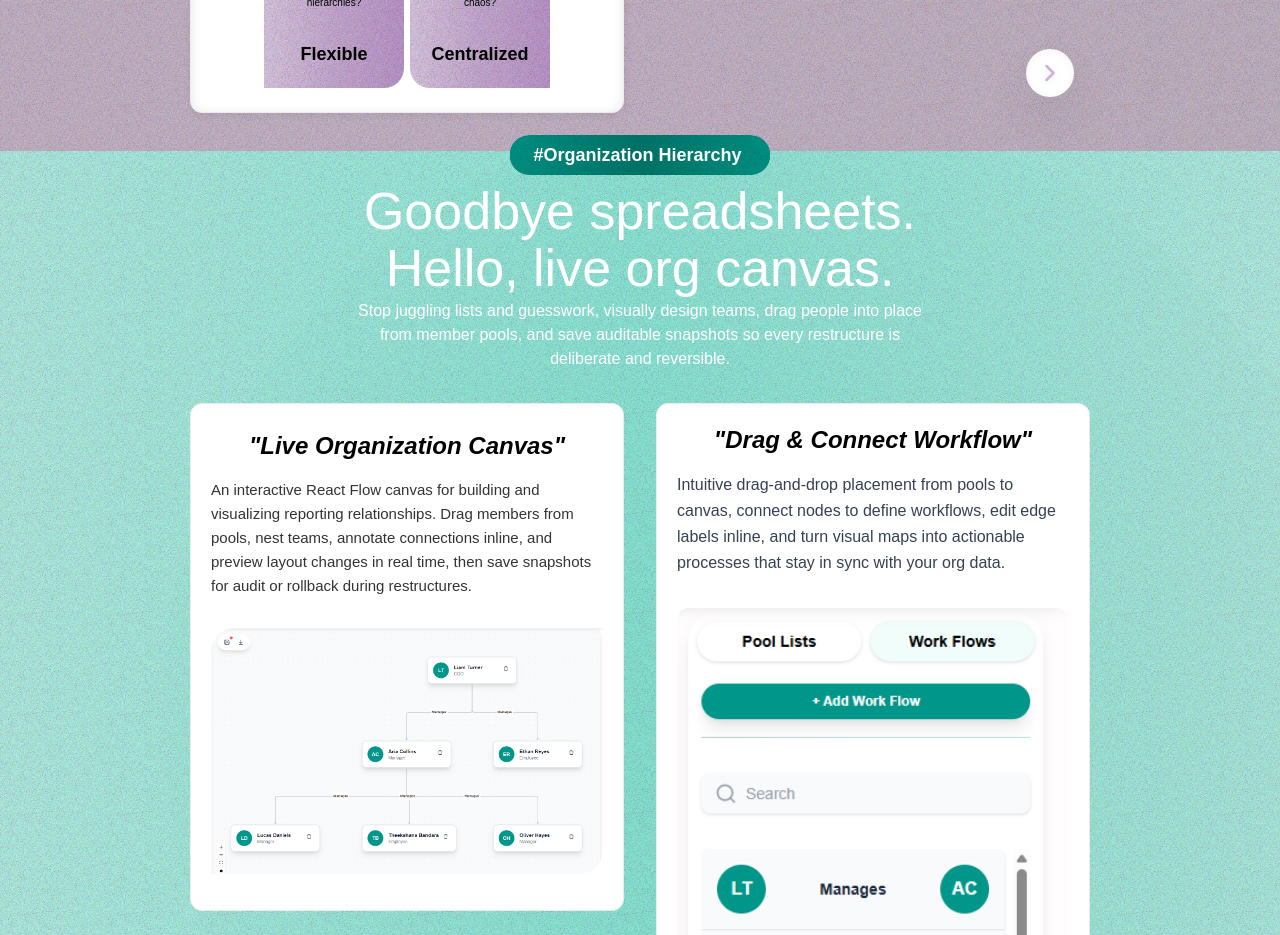
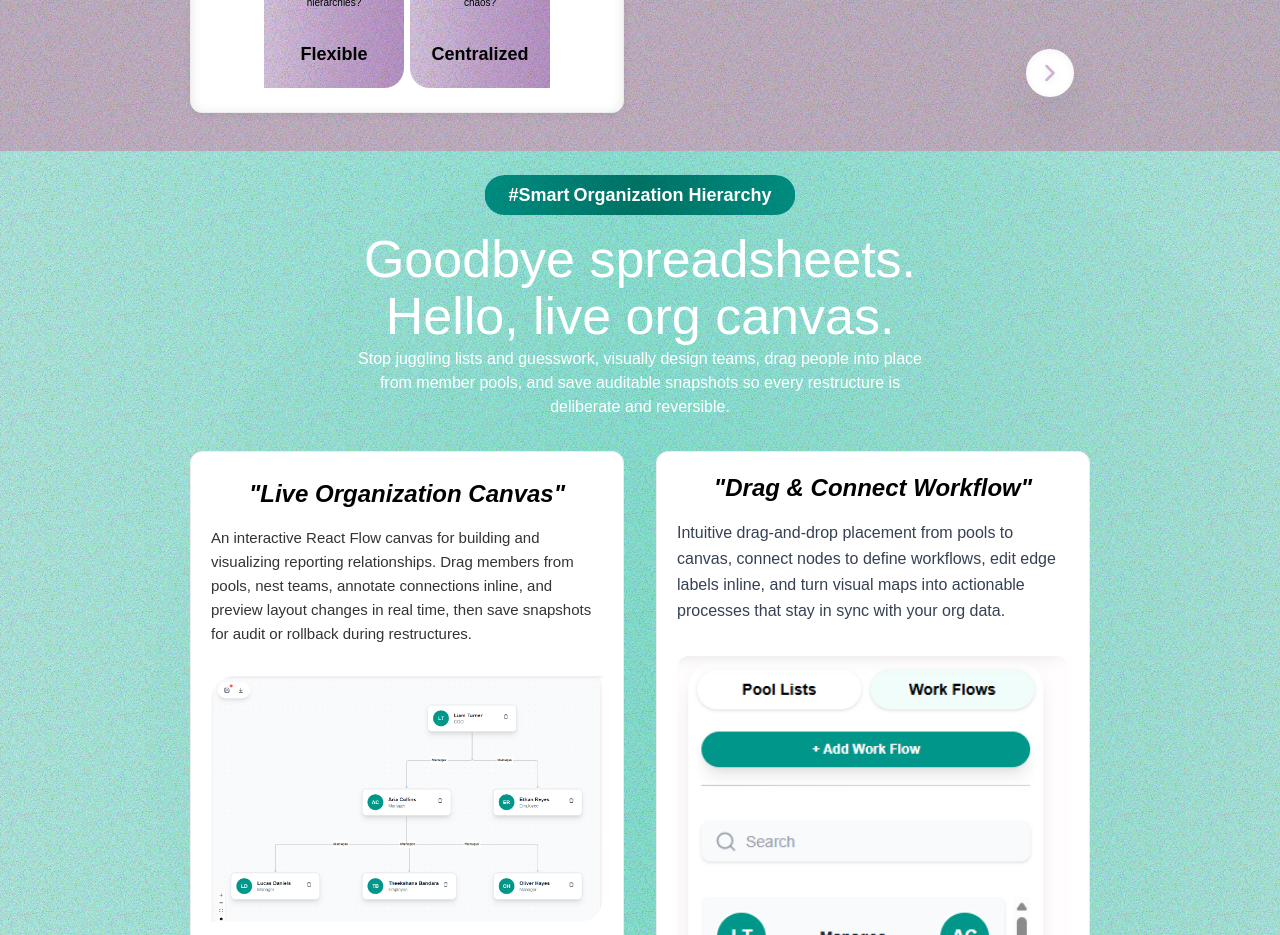
Before and after one commit to Tekly-Solutions/TalentNestLandingPage, a Next.js app in the folder Frontend/: page / in a window 1280 px wide. Shown: the part 5800-6735 px from the top of the page. Built offline with nearby package versions, Linux system fonts and the light colour scheme.

Commit message:
fix: adjust HeadButton position and update text styling in Feature3 component

```diff
--- a/Frontend/src/app/pages/Features/Feature3.tsx
+++ b/Frontend/src/app/pages/Features/Feature3.tsx
@@ -37,7 +37,7 @@ const Feature3: React.FC = () => {
         style={{
           position: "absolute",
           left: "50%",
-          top: "-16px",
+          top: "24px",
           transform: "translate(-50%, 0)",
           zIndex: 20,
           background: "white",
@@ -47,7 +47,11 @@ const Feature3: React.FC = () => {
         }}
       >
         <HeadButtonGreen>
-          <span style={{ color: "#fff" }}>#Organization Hierarchy&nbsp;</span>
+          <span style={{ color: "#fff", fontWeight: 600 }}>#Smart</span>
+          <span style={{ color: "#fff", marginLeft: 4 }}>
+            {" "}
+            Organization Hierarchy
+          </span>
         </HeadButtonGreen>
       </div>
       <div
@@ -56,6 +60,7 @@ const Feature3: React.FC = () => {
           maxWidth: "1100px",
           width: "100%",
           margin: "0 auto",
+          marginTop: "48px",
           position: "relative",
           zIndex: 1,
         }}
```
